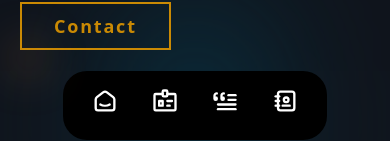
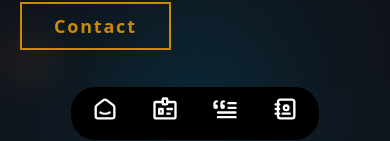
Before and after one commit to SandaruwanB/portfolio_2, a React (Create React App) app: page / in a window 390 px wide. Shown: the part 700-841 px from the top of the page. Built offline with nearby package versions, Linux system fonts and the light colour scheme.

Commit message:
[DEV] home page  responsiveness

```diff
--- a/src/components/bottomNavBar.jsx
+++ b/src/components/bottomNavBar.jsx
@@ -13,12 +13,12 @@ const BottomNavBar = () => {
     ];
 
   return (
-    <div className='w-full h-full flex justify-center items-center'>
-        <div className='absolute w-2/5 h-56 bg-cyan-950 z-[1] rounded-t-full opacity-80 filter blur-3xl'></div>
-        <div className='bg-black px-3 py-4 rounded-3xl z-[2]' >
+    <div className='w-full h-full flex justify-center items-center bg-transparent'>
+        <div className='absolute w-2/5 h-56 bg-cyan-950 z-[2] rounded-t-full opacity-80 filter blur-3xl'></div>
+        <div className='bg-black px-1 py-2 sm:px-3 sm:py-4 rounded-3xl z-[3]' >
             {
                 navData.map((value,index)=>(
-                    <button className='mx-4 nav-link' onClick={()=>navigate(value.link)}>
+                    <button className='mx-4 nav-link' key={index} onClick={()=>navigate(value.link)}>
                         {value.icon}
                     </button>
                 ))
--- a/src/index.js
+++ b/src/index.js
@@ -7,7 +7,13 @@ import AnimatedCursor from 'react-animated-cursor';
 const root = ReactDOM.createRoot(document.getElementById('root'));
 root.render(
   <React.StrictMode>
-    <AnimatedCursor />
+    <AnimatedCursor
+      innerSize={10}
+      outerSize={8}
+      color='240,122,122'
+      outerAlpha={0.4}
+      outerScale={5}
+    />
     <App />
   </React.StrictMode>
 );
--- a/src/pages/home.jsx
+++ b/src/pages/home.jsx
@@ -11,7 +11,7 @@ function Home() {
       <div className='fixed bottom-1 left-0 w-full'>
         <BottomNavBar />
       </div>
-      <div className='w-full min-h-screen container mx-auto flex items-center'>
+      <div className='w-full min-h-screen container mx-auto flex items-center z-0'>
           <div className='grid grid-cols-1 lg:grid-cols-5 gap-4 w-full'>
               <div className='lg:col-span-2 border-2 rounded-2xl w-full p-16'>
                   <h1>My Data</h1>
@@ -25,8 +25,8 @@ function Home() {
                   <p className='mt-10 font-sans tracking-wide text-justify'>
                     Hi, I'm Sandy, a full-stack developer with 3+ years of experience. I specialize in creating custom web and Android apps that deliver results. I also develop desktop applications and APIs, with a focus on performance and scalability. Based in Sri Lanka, I’m passionate about building solutions that help businesses grow.
                   </p>
-                  <div className='mt-10 relative bg-transparent'>
-                    <button className='border-2 bg-transparent border-yellow-600 px-8 py-2 text-yellow-600 font-semibold tracking-widest text-lg hover:bg-yellow-600 hover:text-white transition-all duration-500'>
+                  <div className='mt-10 relative bg-transparent '>
+                    <button className='z-[1] border-2 bg-transparent border-yellow-600 px-8 py-2 text-yellow-600 font-semibold tracking-widest text-lg hover:bg-yellow-600 hover:text-white transition-all duration-500'>
                       Contact
                     </button>
                     <div className='h-4 bg-orange-400 w-4 rounded-full filter blur-xl'></div>
```
